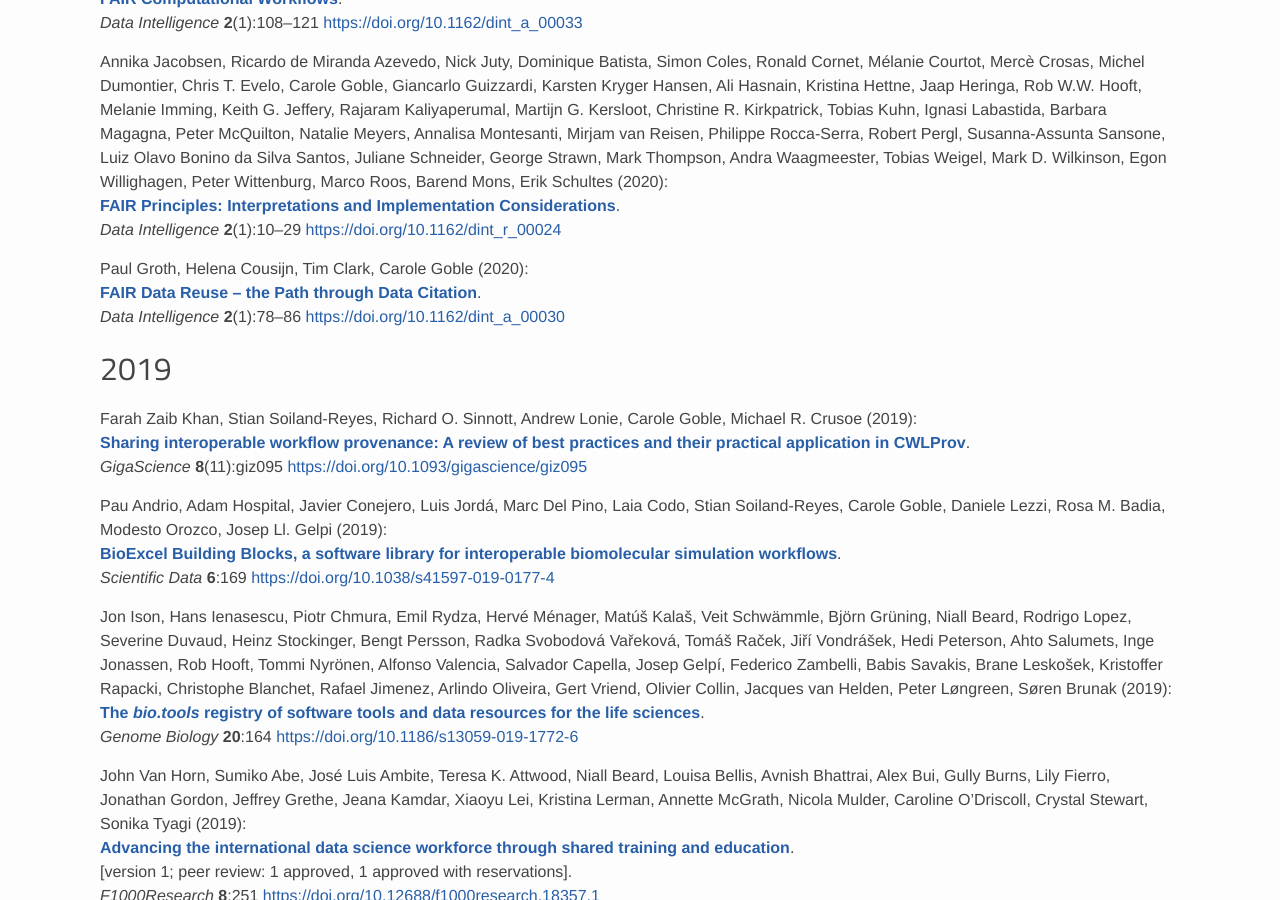
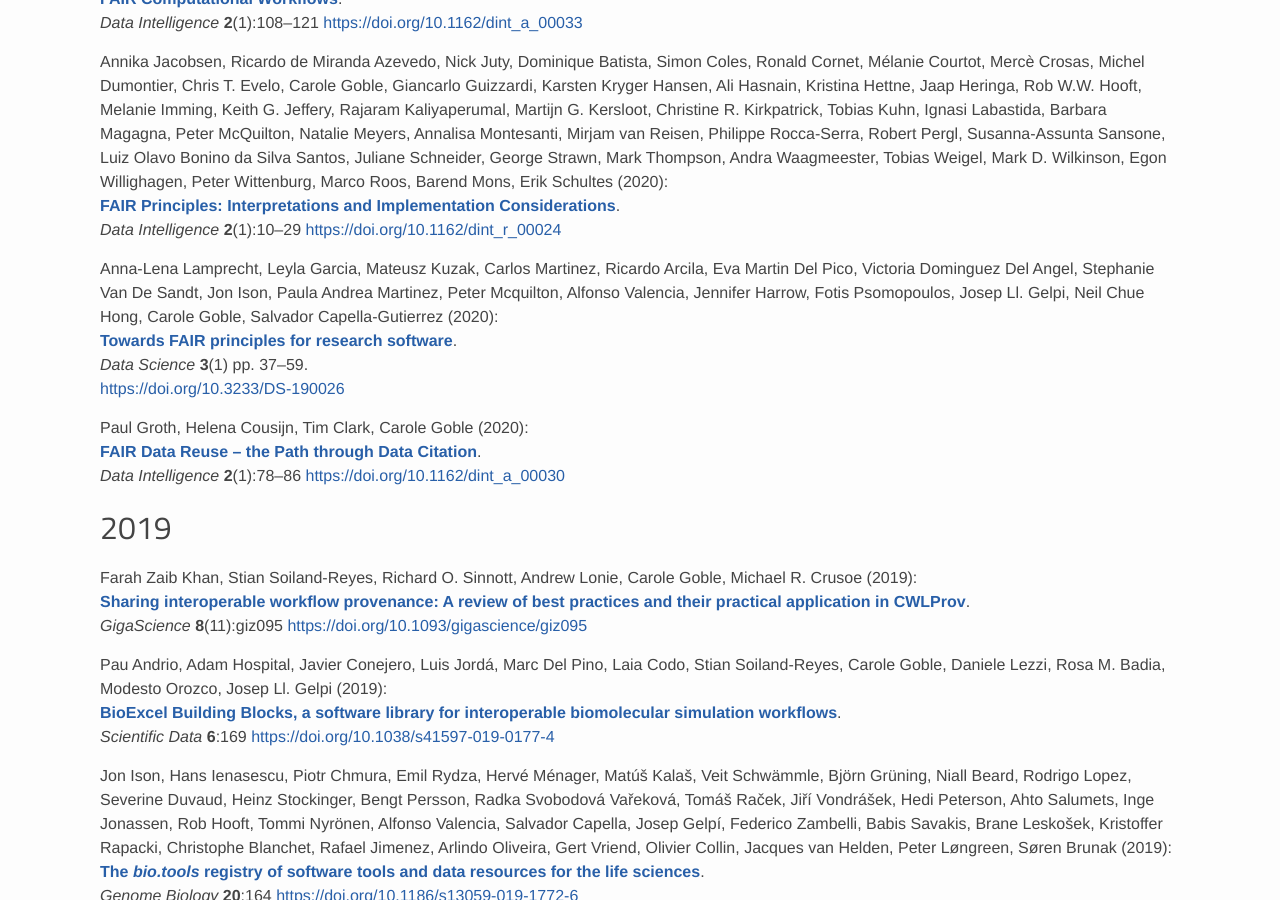
Before and after one commit to eScienceLab/eScienceLab.github.io, a Jekyll site: the page built from publications/index.md, in a window 1280 px wide and 900 px high, scrolled down 1942 px. Built offline with Jekyll 4.4.1, drawn with Linux system fonts in a browser that asks for light colours; comment, search, counter and statistics services are not loaded.

Commit message:
Added Towards FAIR Principles...

```diff
--- a/publications/index.md
+++ b/publications/index.md
@@ -111,6 +111,11 @@ Annika Jacobsen, Ricardo de Miranda Azevedo, Nick Juty, Dominique Batista, Simon
 [**FAIR Principles: Interpretations and Implementation Considerations**](https://doi.org/10.1162/dint_r_00024).
 _Data Intelligence_ **2**(1):10–29
 <https://doi.org/10.1162/dint_r_00024>
+
+Anna-Lena Lamprecht, Leyla Garcia, Mateusz Kuzak, Carlos Martinez, Ricardo Arcila, Eva Martin Del Pico, Victoria Dominguez Del Angel, Stephanie Van De Sandt, Jon Ison, Paula Andrea Martinez, Peter Mcquilton, Alfonso Valencia, Jennifer Harrow, Fotis Psomopoulos, Josep Ll. Gelpi, Neil Chue Hong, Carole Goble, Salvador Capella-Gutierrez (2020):
+[**Towards FAIR principles for research software**](https://doi.org/10.3233/DS-190026).
+_Data Science_ **3**(1) pp. 37–59.
+<https://doi.org/10.3233/DS-190026>
 
 Paul Groth, Helena Cousijn, Tim Clark, Carole Goble (2020):
 [**FAIR Data Reuse – the Path through Data Citation**](https://doi.org/10.1162/dint_a_00030).
```
